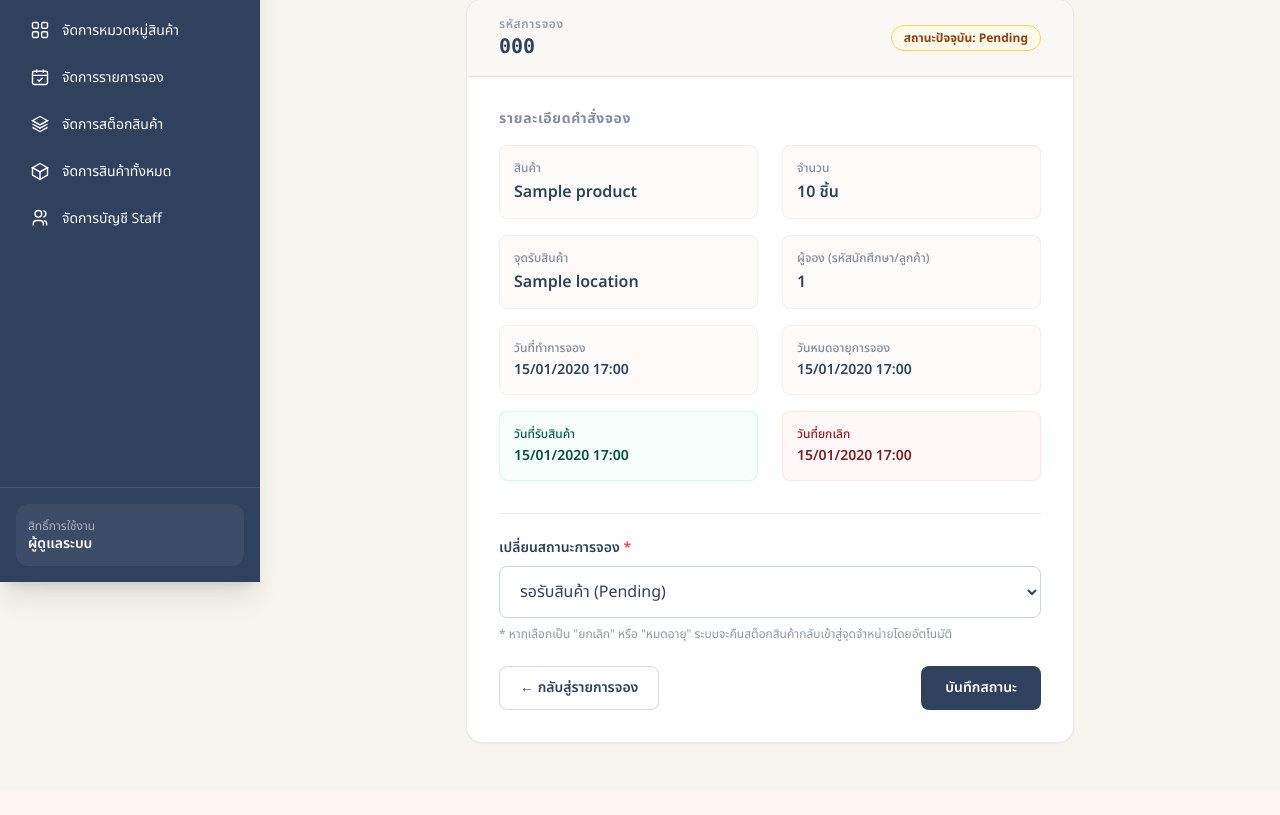
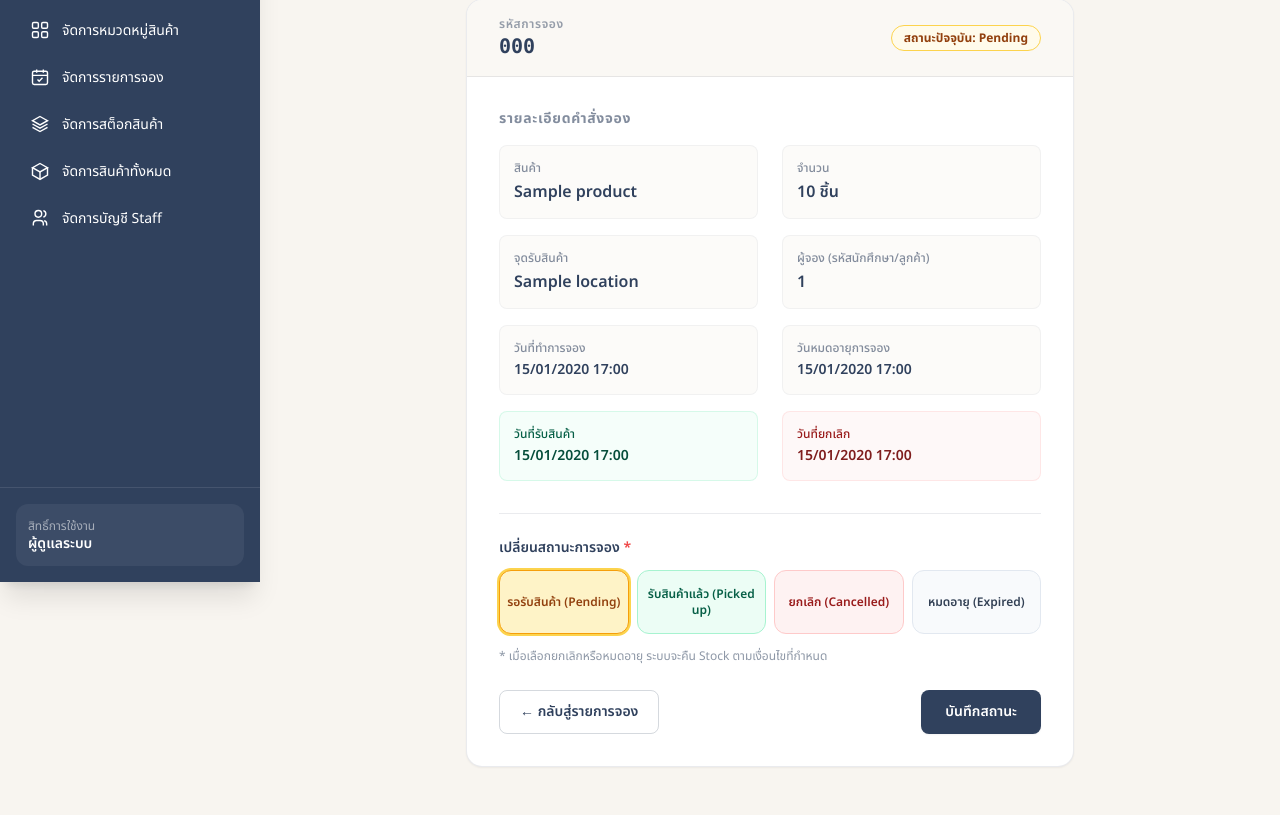
Before and after one commit to cs6636135/Kmutnb_Shop_, a Django app: page /manage/reservations/000/ in a window 1280 px wide. Shown: the part 218-1033 px from the top of the page. Before the commit the page ends 962 px from the top, so only its background shows below. Run offline with Django 5.2, Linux system fonts and the light colour scheme; a user stored in the database is signed in; tables that the repository leaves empty hold one stand-in row (values such as "Sample post"); some libraries are stand-ins or nearby versions.

Commit message:
Update Ui status

```diff
--- a/templates/manage/reservations_manage.html
+++ b/templates/manage/reservations_manage.html
@@ -1,26 +1,25 @@
 {% extends "base_manage.html" %}
-
 {% block title %}จัดการรายการจอง {{ reservation.reservation_code }} | KMUTNB SHOP{% endblock %}
-
 {% block content %}
-<main class="min-h-[calc(100vh-4rem)] bg-[#F8F5F0] text-[#30415D] py-8 sm:py-12">
+<main class="min-h-[calc(100vh-4rem)] bg-[#F8F5F0] py-8 text-[#30415D] sm:py-12">
     <div class="mx-auto max-w-2xl px-4 sm:px-6 lg:px-8">
-
         <!-- ส่วนหัวหน้าจอ -->
         <div class="mb-6">
             {% include "manage/partials/page_header.html" with heading="จัดการรายการจอง" subtitle_prefix="รหัสจอง: " subtitle=reservation.reservation_code|default:"ไม่พบข้อมูล" link_url="reservation_list" link_label="← กลับสู่รายการจอง" %}
         </div>
-
         {% if error %}
-            <!-- การแจ้งเตือนกรณีเกิดข้อผิดพลาด / ไม่พบรายการ -->
+            <!-- แจ้งเตือนกรณีเกิดข้อผิดพลาด -->
             <div class="rounded-2xl border border-red-200 bg-white p-8 text-center shadow-sm">
-                <div class="mx-auto flex h-12 w-12 items-center justify-center rounded-full bg-red-100 text-red-600 mb-4">
+                <div class="mx-auto mb-4 flex h-12 w-12 items-center justify-center rounded-full bg-red-100 text-red-600">
                     <svg class="h-6 w-6" fill="none" viewBox="0 0 24 24" stroke="currentColor">
-                        <path stroke-linecap="round" stroke-linejoin="round" stroke-width="2" d="M12 9v2m0 4h.01m-6.938 4h13.856c1.54 0 2.502-1.667 1.732-3L13.732 4c-.77-1.333-2.694-1.333-3.464 0L3.34 16c-.77 1.333.192 3 1.732 3z" />
+                        <path stroke-linecap="round" stroke-linejoin="round" stroke-width="2"
+                              d="M12 9v2m0 4h.01m-6.938 4h13.856c1.54 0 2.502-1.667 1.732-3L13.732 4c-.77-1.333-2.694-1.333-3.464 0L3.34 16c-.77 1.333.192 3 1.732 3z"/>
                     </svg>
                 </div>
                 <h3 class="text-lg font-bold text-red-800">{{ error }}</h3>
-                <p class="mt-2 text-sm text-[#30415D]/65">กรุณาตรวจสอบรหัสการจอง หรือสิทธิ์การเข้าถึงอีกครั้ง</p>
+                <p class="mt-2 text-sm text-[#30415D]/65">
+                    กรุณาตรวจสอบรหัสการจอง หรือสิทธิ์การเข้าถึงอีกครั้ง
+                </p>
                 <div class="mt-6">
                     <a href="{% url 'reservation_list' %}"
                        class="inline-flex items-center justify-center rounded-lg bg-[#30415D] px-5 py-2.5 text-sm font-semibold text-white transition hover:bg-[#25344b]">
@@ -28,69 +27,99 @@
                     </a>
                 </div>
             </div>
-        {% else %}
-            <!-- การ์ดแสดงรายละเอียดและการเปลี่ยนสถานะ (จัดกลางจอ) -->
+        {% elif reservation %}
+            <!-- การ์ดรายละเอียดการจอง -->
             <div class="overflow-hidden rounded-2xl border border-[#30415D]/10 bg-white shadow-sm">
-                <!-- ส่วนบนของการ์ด: รหัสและ Badge สถานะปัจจุบัน -->
+                <!-- ส่วนหัวการ์ด -->
                 <div class="flex flex-wrap items-center justify-between gap-3 border-b border-[#30415D]/10 bg-[#F8F5F0]/70 px-6 py-4 sm:px-8">
                     <div>
-                        <span class="block text-xs font-semibold uppercase tracking-wider text-[#30415D]/50">รหัสการจอง</span>
-                        <span class="font-mono text-lg font-bold text-[#30415D] sm:text-xl">{{ reservation.reservation_code }}</span>
+                        <span class="block text-xs font-semibold uppercase tracking-wider text-[#30415D]/50">
+                            รหัสการจอง
+                        </span>
+                        <span class="font-mono text-lg font-bold text-[#30415D] sm:text-xl">
+                            {{ reservation.reservation_code }}
+                        </span>
                     </div>
                     <div>
-                        <span class="inline-flex items-center rounded-full px-3 py-1 text-xs font-bold border {% if reservation.status == 'pending' %}bg-amber-50 text-amber-800 border-amber-300{% elif reservation.status == 'picked_up' %}bg-emerald-50 text-emerald-800 border-emerald-300{% elif reservation.status == 'cancelled' %}bg-red-50 text-red-800 border-red-300{% else %}bg-slate-100 text-slate-700 border-slate-300{% endif %}">
+                        <span class="inline-flex items-center rounded-full border px-3 py-1 text-xs font-bold
+                            {% if reservation.status == 'pending' %}
+                                border-amber-300 bg-amber-50 text-amber-800
+                            {% elif reservation.status == 'picked_up' %}
+                                border-emerald-300 bg-emerald-50 text-emerald-800
+                            {% elif reservation.status == 'cancelled' %}
+                                border-red-300 bg-red-50 text-red-800
+                            {% elif reservation.status == 'expired' %}
+                                border-slate-300 bg-slate-100 text-slate-700
+                            {% endif %}">
                             สถานะปัจจุบัน: {{ reservation.get_status_display }}
                         </span>
                     </div>
                 </div>
-
-                <!-- ข้อมูลรายละเอียดการจอง -->
+                <!-- รายละเอียดการจอง -->
                 <div class="p-6 sm:p-8">
-                    <h3 class="mb-4 text-sm font-bold uppercase tracking-wider text-[#30415D]/60">รายละเอียดคำสั่งจอง</h3>
-                    <dl class="grid grid-cols-1 gap-x-6 gap-y-4 sm:grid-cols-2 text-sm">
-                        <div class="rounded-lg bg-[#F8F5F0]/40 p-3.5 border border-[#30415D]/5">
-                            <dt class="text-xs text-[#30415D]/60 font-medium">สินค้า</dt>
-                            <dd class="mt-1 font-semibold text-[#30415D] text-base">{{ reservation.product.name }}</dd>
+                    <h3 class="mb-4 text-sm font-bold uppercase tracking-wider text-[#30415D]/60">
+                        รายละเอียดคำสั่งจอง
+                    </h3>
+                    <dl class="grid grid-cols-1 gap-x-6 gap-y-4 text-sm sm:grid-cols-2">
+                        <div class="rounded-lg border border-[#30415D]/5 bg-[#F8F5F0]/40 p-3.5">
+                            <dt class="text-xs font-medium text-[#30415D]/60">สินค้า</dt>
+                            <dd class="mt-1 text-base font-semibold text-[#30415D]">
+                                {{ reservation.product.name }}
+                            </dd>
                         </div>
-                        <div class="rounded-lg bg-[#F8F5F0]/40 p-3.5 border border-[#30415D]/5">
-                            <dt class="text-xs text-[#30415D]/60 font-medium">จำนวน</dt>
-                            <dd class="mt-1 font-semibold text-[#30415D] text-base">{{ reservation.quantity }} ชิ้น</dd>
+                        <div class="rounded-lg border border-[#30415D]/5 bg-[#F8F5F0]/40 p-3.5">
+                            <dt class="text-xs font-medium text-[#30415D]/60">จำนวน</dt>
+                            <dd class="mt-1 text-base font-semibold text-[#30415D]">
+                                {{ reservation.quantity }} ชิ้น
+                            </dd>
                         </div>
-                        <div class="rounded-lg bg-[#F8F5F0]/40 p-3.5 border border-[#30415D]/5">
-                            <dt class="text-xs text-[#30415D]/60 font-medium">จุดรับสินค้า</dt>
-                            <dd class="mt-1 font-semibold text-[#30415D] text-base">{{ reservation.location.name }}</dd>
+                        <div class="rounded-lg border border-[#30415D]/5 bg-[#F8F5F0]/40 p-3.5">
+                            <dt class="text-xs font-medium text-[#30415D]/60">จุดรับสินค้า</dt>
+                            <dd class="mt-1 text-base font-semibold text-[#30415D]">
+                                {{ reservation.location.name }}
+                            </dd>
                         </div>
-                        <div class="rounded-lg bg-[#F8F5F0]/40 p-3.5 border border-[#30415D]/5">
-                            <dt class="text-xs text-[#30415D]/60 font-medium">ผู้จอง (รหัสนักศึกษา/ลูกค้า)</dt>
-                            <dd class="mt-1 font-semibold text-[#30415D] text-base">{{ reservation.customer_id }}</dd>
+                        <div class="rounded-lg border border-[#30415D]/5 bg-[#F8F5F0]/40 p-3.5">
+                            <dt class="text-xs font-medium text-[#30415D]/60">
+                                ผู้จอง (รหัสนักศึกษา/ลูกค้า)
+                            </dt>
+                            <dd class="mt-1 break-words text-base font-semibold text-[#30415D]">
+                                {{ reservation.customer_id }}
+                            </dd>
                         </div>
-                        <div class="rounded-lg bg-[#F8F5F0]/40 p-3.5 border border-[#30415D]/5">
-                            <dt class="text-xs text-[#30415D]/60 font-medium">วันที่ทำการจอง</dt>
-                            <dd class="mt-1 font-semibold text-[#30415D]">{{ reservation.reserved_at|date:"d/m/Y H:i" }}</dd>
+                        <div class="rounded-lg border border-[#30415D]/5 bg-[#F8F5F0]/40 p-3.5">
+                            <dt class="text-xs font-medium text-[#30415D]/60">วันที่ทำการจอง</dt>
+                            <dd class="mt-1 font-semibold text-[#30415D]">
+                                {{ reservation.reserved_at|date:"d/m/Y H:i" }}
+                            </dd>
                         </div>
-                        <div class="rounded-lg bg-[#F8F5F0]/40 p-3.5 border border-[#30415D]/5">
-                            <dt class="text-xs text-[#30415D]/60 font-medium">วันหมดอายุการจอง</dt>
-                            <dd class="mt-1 font-semibold text-[#30415D]">{{ reservation.expires_at|date:"d/m/Y H:i" }}</dd>
+                        <div class="rounded-lg border border-[#30415D]/5 bg-[#F8F5F0]/40 p-3.5">
+                            <dt class="text-xs font-medium text-[#30415D]/60">วันหมดอายุการจอง</dt>
+                            <dd class="mt-1 font-semibold text-[#30415D]">
+                                {{ reservation.expires_at|date:"d/m/Y H:i" }}
+                            </dd>
                         </div>
                         {% if reservation.picked_up_at %}
-                        <div class="rounded-lg bg-emerald-50/50 p-3.5 border border-emerald-200/40">
-                            <dt class="text-xs text-emerald-800 font-medium">วันที่รับสินค้า</dt>
-                            <dd class="mt-1 font-semibold text-emerald-900">{{ reservation.picked_up_at|date:"d/m/Y H:i" }}</dd>
+                        <div class="rounded-lg border border-emerald-200/40 bg-emerald-50/50 p-3.5">
+                            <dt class="text-xs font-medium text-emerald-800">วันที่รับสินค้า</dt>
+                            <dd class="mt-1 font-semibold text-emerald-900">
+                                {{ reservation.picked_up_at|date:"d/m/Y H:i" }}
+                            </dd>
                         </div>
                         {% endif %}
                         {% if reservation.cancelled_at %}
-                        <div class="rounded-lg bg-red-50/50 p-3.5 border border-red-200/40">
-                            <dt class="text-xs text-red-800 font-medium">วันที่ยกเลิก</dt>
-                            <dd class="mt-1 font-semibold text-red-900">{{ reservation.cancelled_at|date:"d/m/Y H:i" }}</dd>
+                        <div class="rounded-lg border border-red-200/40 bg-red-50/50 p-3.5">
+                            <dt class="text-xs font-medium text-red-800">วันที่ยกเลิก</dt>
+                            <dd class="mt-1 font-semibold text-red-900">
+                                {{ reservation.cancelled_at|date:"d/m/Y H:i" }}
+                            </dd>
                         </div>
                         {% endif %}
                     </dl>
-
                     <!-- ฟอร์มเปลี่ยนสถานะ -->
                     <div class="mt-8 border-t border-[#30415D]/10 pt-6">
                         <form method="post" novalidate>
                             {% csrf_token %}
-
                             {% if form.errors %}
                             <div class="mb-5 rounded-lg border border-red-200 bg-red-50 p-4 text-sm text-red-800" role="alert">
                                 <p class="font-semibold">ไม่สามารถอัปเดตสถานะได้:</p>
@@ -106,24 +135,58 @@
                                 </ul>
                             </div>
                             {% endif %}
-
-                            <div class="space-y-2">
-                                <label for="{{ form.status.id_for_label }}" class="block text-sm font-semibold text-[#30415D]">
-                                    เปลี่ยนสถานะการจอง <span class="text-red-500">*</span>
-                                </label>
-                                {{ form.status }}
-                                <p class="text-xs text-[#30415D]/55">
-                                    * หากเลือกเป็น "ยกเลิก" หรือ "หมดอายุ" ระบบจะคืนสต็อกสินค้ากลับเข้าสู่จุดจำหน่ายโดยอัตโนมัติ
+                            <fieldset class="space-y-3">
+                                <legend class="block text-sm font-semibold text-[#30415D]">
+                                    เปลี่ยนสถานะการจอง
+                                    <span class="text-red-500">*</span>
+                                </legend>
+                                <!-- ปุ่มเลือกสถานะ 4 สถานะใน 1 แถว -->
+                                <div class="grid grid-cols-4 gap-2">
+                                    {% for value, label in form.status.field.choices %}
+                                    <label class="min-w-0 cursor-pointer">
+                                        <input
+                                            type="radio"
+                                            name="{{ form.status.html_name }}"
+                                            value="{{ value }}"
+                                            class="peer sr-only"
+                                            {% if form.status.value|stringformat:"s" == value|stringformat:"s" %}checked{% endif %}
+                                            required
+                                        >
+                                        <span class="flex min-h-[64px] items-center justify-center rounded-xl border px-1 py-3 text-center text-xs font-semibold transition
+                                            {% if value == 'pending' %}
+                                                border-amber-200 bg-amber-50 text-amber-800
+                                                peer-checked:border-amber-500 peer-checked:bg-amber-100 peer-checked:ring-2 peer-checked:ring-amber-300
+                                            {% elif value == 'picked_up' %}
+                                                border-emerald-200 bg-emerald-50 text-emerald-800
+                                                peer-checked:border-emerald-500 peer-checked:bg-emerald-100 peer-checked:ring-2 peer-checked:ring-emerald-300
+                                            {% elif value == 'expired' %}
+                                                border-slate-200 bg-slate-50 text-slate-700
+                                                peer-checked:border-slate-500 peer-checked:bg-slate-100 peer-checked:ring-2 peer-checked:ring-slate-300
+                                            {% elif value == 'cancelled' %}
+                                                border-red-200 bg-red-50 text-red-800
+                                                peer-checked:border-red-500 peer-checked:bg-red-100 peer-checked:ring-2 peer-checked:ring-red-300
+                                            {% else %}
+                                                border-gray-200 bg-gray-50 text-gray-700
+                                                peer-checked:border-[#30415D] peer-checked:ring-2 peer-checked:ring-[#30415D]/20
+                                            {% endif %}
+                                            peer-focus-visible:outline peer-focus-visible:outline-2 peer-focus-visible:outline-offset-2 peer-focus-visible:outline-[#30415D]">
+                                            {{ label }}
+                                        </span>
+                                    </label>
+                                    {% endfor %}
+                                </div>
+                                <p class="text-xs leading-5 text-[#30415D]/55">
+                                    * เมื่อเลือกยกเลิกหรือหมดอายุ ระบบจะคืน Stock ตามเงื่อนไขที่กำหนด
                                 </p>
-                            </div>
-
+                            </fieldset>
+                            <!-- ปุ่มดำเนินการ -->
                             <div class="mt-6 flex flex-col-reverse gap-3 sm:flex-row sm:items-center sm:justify-between">
                                 <a href="{% url 'reservation_list' %}"
                                    class="inline-flex h-11 items-center justify-center rounded-lg border border-[#30415D]/20 px-5 text-sm font-semibold transition hover:border-[#F47745] hover:text-[#c9572c]">
                                     ← กลับสู่รายการจอง
                                 </a>
                                 <button type="submit"
-                                        class="inline-flex h-11 items-center justify-center rounded-lg bg-[#30415D] px-6 text-sm font-semibold text-white shadow-sm transition hover:bg-[#25344b] focus:ring-2 focus:ring-[#30415D]/20">
+                                        class="inline-flex h-11 items-center justify-center rounded-lg bg-[#30415D] px-6 text-sm font-semibold text-white shadow-sm transition hover:bg-[#25344b] focus:outline-none focus:ring-2 focus:ring-[#30415D]/20">
                                     บันทึกสถานะ
                                 </button>
                             </div>
@@ -132,7 +195,6 @@
                 </div>
             </div>
         {% endif %}
-
     </div>
 </main>
 {% endblock %}
```
